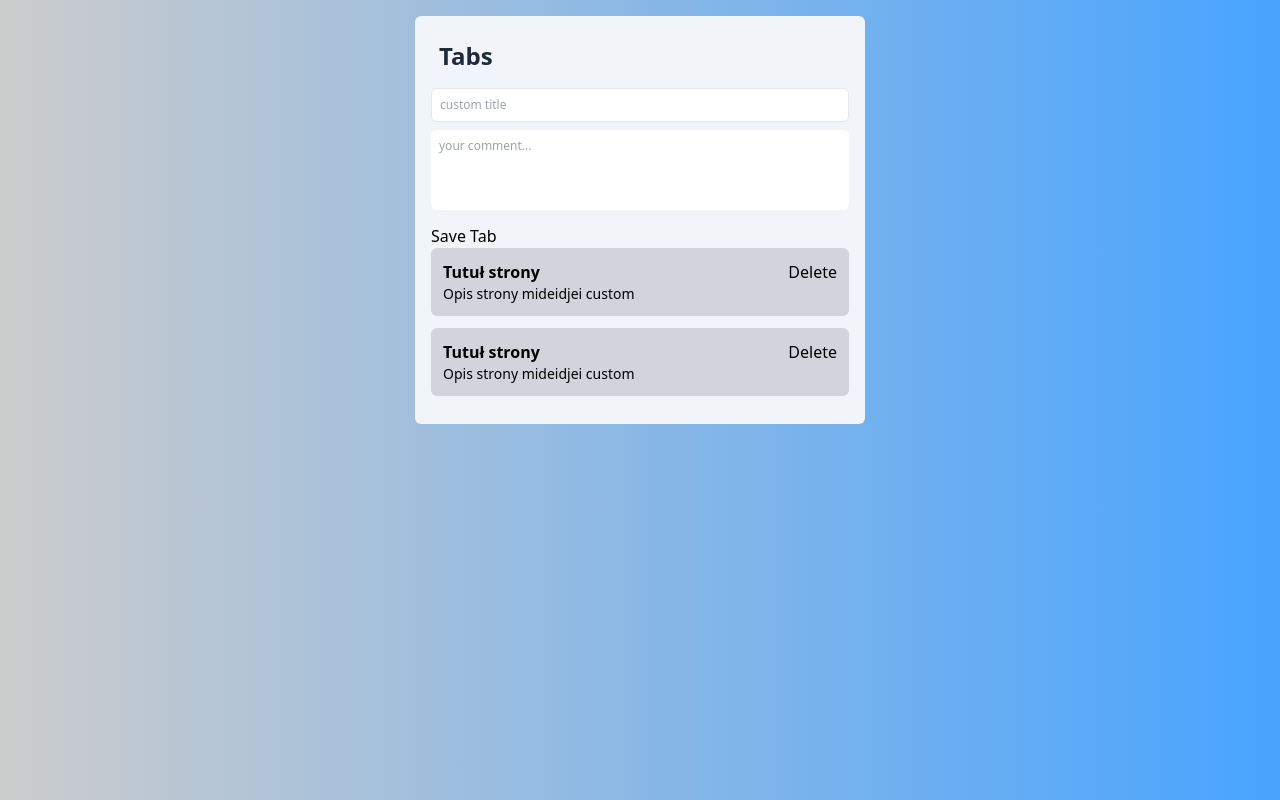
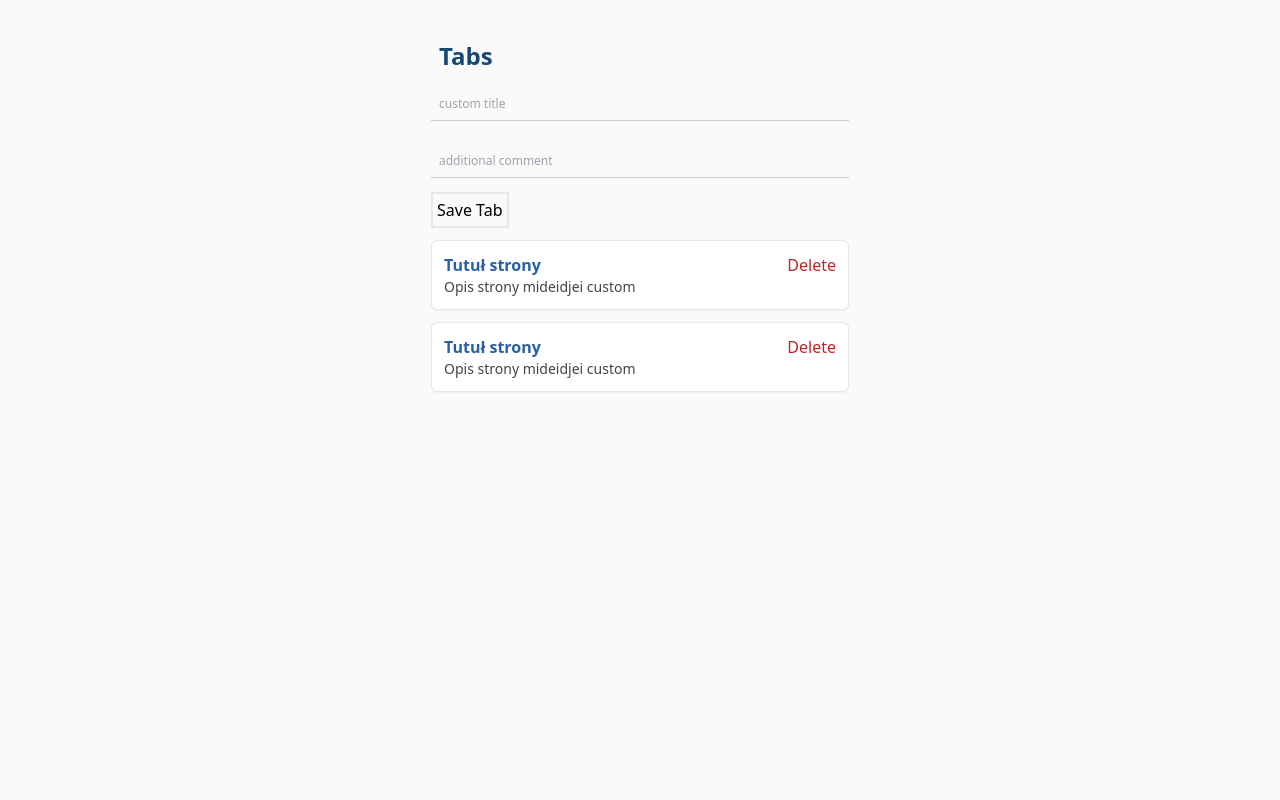
Before and after one commit to michalski-marcin/react-browser-extension-simple-tabs, a React (Vite) app: page / in a window 1280 px wide. Built offline with nearby package versions, Linux system fonts and the light colour scheme.

Commit message:
0.0.1.0
Tailwind update

```diff
--- a/src/App.jsx
+++ b/src/App.jsx
@@ -72,9 +72,9 @@ function App() {
       />
       <textarea
       className={style.textarea}
-        rows='4'
+        rows='2'
         id='input-comment'
-        placeholder='your comment...'
+        placeholder='additional comment'
         maxLength='125'
         value={inputComment}
         onChange={(e) => setInputComment(e.target.value)} />
--- a/src/assets/Styling.jsx
+++ b/src/assets/Styling.jsx
@@ -1,13 +1,13 @@
 export const style = {
-    bg: `h-screen w-screen p-4 bg-gradient-to-r from-[#ccc] to-[#48a4ff]`,
-    container: `bg-slate-100 max-w-[450px] w-full m-auto rounded-md shsdow-xl p-4`,
-    logo: `text-2xl font-bold text-gray-800 p-2 mb-2`,
-    input: `border p-2 w-full text-xs rounded-md mb-2 focus:outline-none focus:ring focus:ring-violet-300 placeholder:text-xs`,
-    textarea: `w-full text-xs rounded-md p-2 mb-2 resize-none focus:outline-none focus:ring focus:ring-violet-300 placeholder:text-xs`,
-    savebutton: ``,
-    tabContainer: `bg-gray-300 flex flex-row justify-between rounded-md p-3 mb-3`,
-    tabTitle: `font-bold`,
-    tabComment: `text-sm`,
-    tabDelete: ``
+    bg: `h-screen w-screen p-4 bg-[#fafafa]`,
+    container: `max-w-[450px] w-full m-auto shsdow-xl p-4`,
+    logo: `text-2xl font-bold text-[#174873] p-2 mb-2`,
+    input: `bg-transparent p-2 w-full text-xs text-[#174873] border-b-[1px] border-[#cccccc] mb-2 transition duration-200 focus:border-[#174873] focus:outline-none placeholder:text-xs`,
+    textarea: `bg-transparent w-full text-xs text-[#174873] border-b-[1px] border-[#cccccc] p-2 mb-2 resize-none transition duration-200 focus:border-[#174873] focus:outline-none placeholder:text-xs placeholder:pt-4`,
+    savebutton: `border-2 p-1 mb-3`,
+    tabContainer: `bg-[#FFFFFF] flex flex-row justify-between shadow-sm rounded-md p-3 mb-3 border-[1px] hover:border-[#cccccc] transition duration-200`,
+    tabTitle: `font-bold text-[#295FA6]`,
+    tabComment: `text-sm text-[#444444]`,
+    tabDelete: `text-[#BF2424]`
 
   }
--- a/src/index.css
+++ b/src/index.css
@@ -3,5 +3,5 @@
 @tailwind utilities;
 
 body {
-    width: 500px;
+    min-width: 450px;
 }
```
